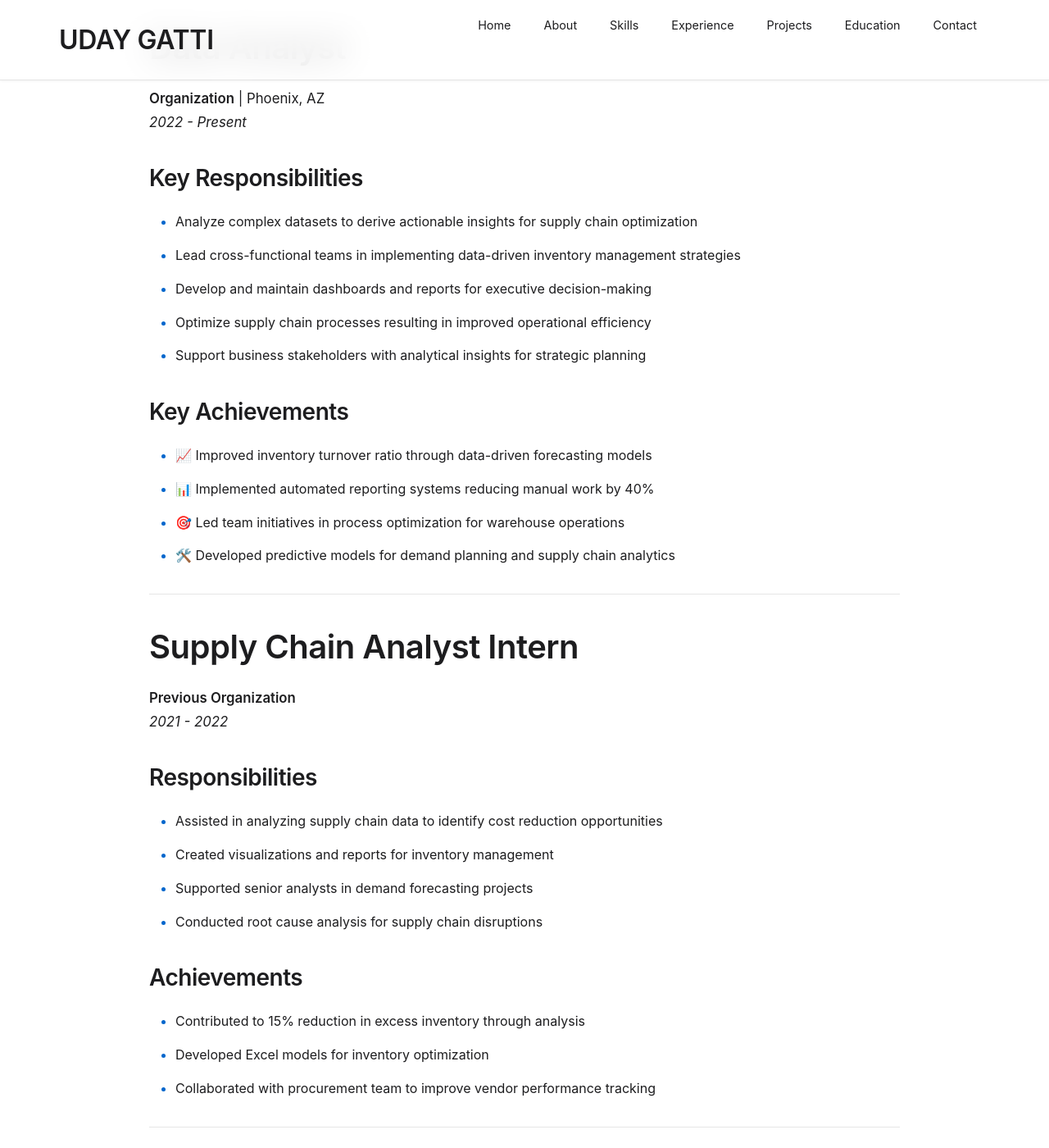
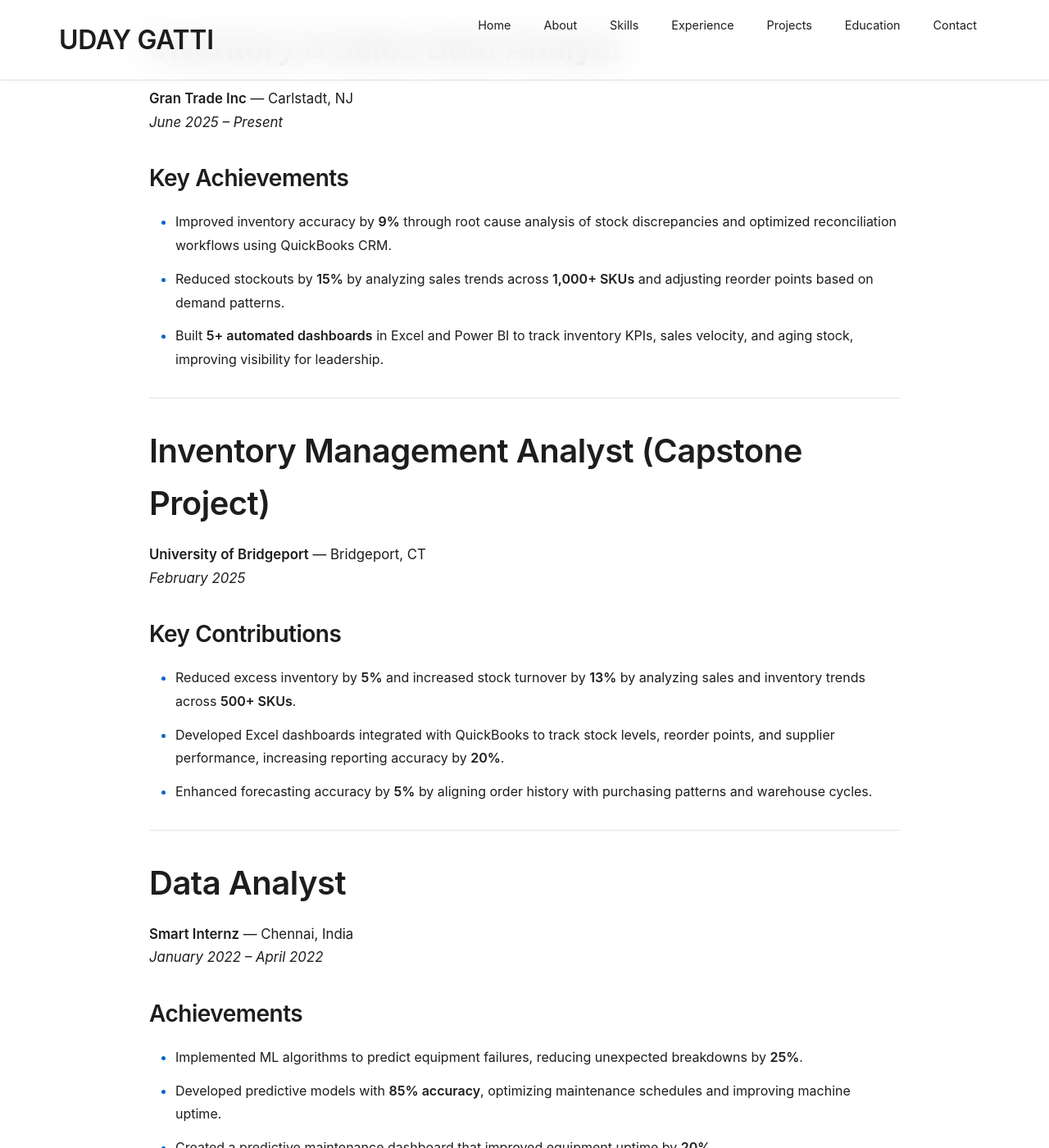
Before and after one commit to gattiuday/portfolio, a Jekyll site: the page built from experience.md, in a window 1280 px wide and 1400 px high, scrolled down 213 px. Shown: the whole window at 82% size. Built offline with Jekyll 4.4.1, drawn with Linux system fonts in a browser that asks for light colours; some of the changed text lies outside the part shown.

Commit message:
Update experience.md

```diff
--- a/experience.md
+++ b/experience.md
@@ -5,61 +5,71 @@
 
 # 💼 Professional Experience
 
-## Data Analyst
-**Organization** | Phoenix, AZ
-*2022 - Present*
-
-### Key Responsibilities
-- Analyze complex datasets to derive actionable insights for supply chain optimization
-- Lead cross-functional teams in implementing data-driven inventory management strategies
-- Develop and maintain dashboards and reports for executive decision-making
-- Optimize supply chain processes resulting in improved operational efficiency
-- Support business stakeholders with analytical insights for strategic planning
+## Inventory & Sales Data Analyst
+**Gran Trade Inc** — Carlstadt, NJ
+*June 2025 – Present*
 
 ### Key Achievements
-- 📈 Improved inventory turnover ratio through data-driven forecasting models
-- 📊 Implemented automated reporting systems reducing manual work by 40%
-- 🎯 Led team initiatives in process optimization for warehouse operations
-- 🛠️ Developed predictive models for demand planning and supply chain analytics
+- Improved inventory accuracy by **9%** through root cause analysis of stock discrepancies and optimized reconciliation workflows using QuickBooks CRM.
+- Reduced stockouts by **15%** by analyzing sales trends across **1,000+ SKUs** and adjusting reorder points based on demand patterns.
+- Built **5+ automated dashboards** in Excel and Power BI to track inventory KPIs, sales velocity, and aging stock, improving visibility for leadership.
 
 ---
 
-## Supply Chain Analyst Intern
-**Previous Organization**
-*2021 - 2022*
+## Inventory Management Analyst (Capstone Project)
+**University of Bridgeport** — Bridgeport, CT
+*February 2025*
 
-### Responsibilities
-- Assisted in analyzing supply chain data to identify cost reduction opportunities
-- Created visualizations and reports for inventory management
-- Supported senior analysts in demand forecasting projects
-- Conducted root cause analysis for supply chain disruptions
+### Key Contributions
+- Reduced excess inventory by **5%** and increased stock turnover by **13%** by analyzing sales and inventory trends across **500+ SKUs**.
+- Developed Excel dashboards integrated with QuickBooks to track stock levels, reorder points, and supplier performance, increasing reporting accuracy by **20%**.
+- Enhanced forecasting accuracy by **5%** by aligning order history with purchasing patterns and warehouse cycles.
+
+---
+
+## Data Analyst
+**Smart Internz** — Chennai, India
+*January 2022 – April 2022*
 
 ### Achievements
-- Contributed to 15% reduction in excess inventory through analysis
-- Developed Excel models for inventory optimization
-- Collaborated with procurement team to improve vendor performance tracking
+- Implemented ML algorithms to predict equipment failures, reducing unexpected breakdowns by **25%**.
+- Developed predictive models with **85% accuracy**, optimizing maintenance schedules and improving machine uptime.
+- Created a predictive maintenance dashboard that improved equipment uptime by **20%**.
+- Built automated weekly reporting systems, reducing report preparation time by **40%**.
+
+---
+
+## Data Analyst
+**Cognibot** — Chennai, India
+*July 2021 – December 2021*
+
+### Achievements
+- Developed data collection systems improving data accuracy and reducing manual entry errors by **25%**.
+- Analyzed real-time operational data, contributing to a **20% improvement** in overall efficiency.
+- Built data models predicting equipment failures, reducing downtime by **15%**.
+- Developed interactive Power BI dashboards, reducing report preparation time by **30%**.
 
 ---
 
 ## Core Competencies
 
-### Supply Chain Management
+### Supply Chain & Operations
 - Inventory optimization
 - Demand forecasting
+- Logistics analytics
 - Process improvement
-- Logistics analytics
 
-### Data Analysis
+### Data Analysis & BI
+- Predictive analytics
 - Statistical modeling
-- Predictive analytics
 - Data visualization
-- Business intelligence
+- Business Intelligence dashboards
 
-### Leadership
-- Team management
-- Cross-functional collaboration
+### Leadership & Collaboration
+- Team leadership
 - Project coordination
-- Stakeholder communication
+- Cross-functional communication
+- Stakeholder management
 
 ---
 
```
